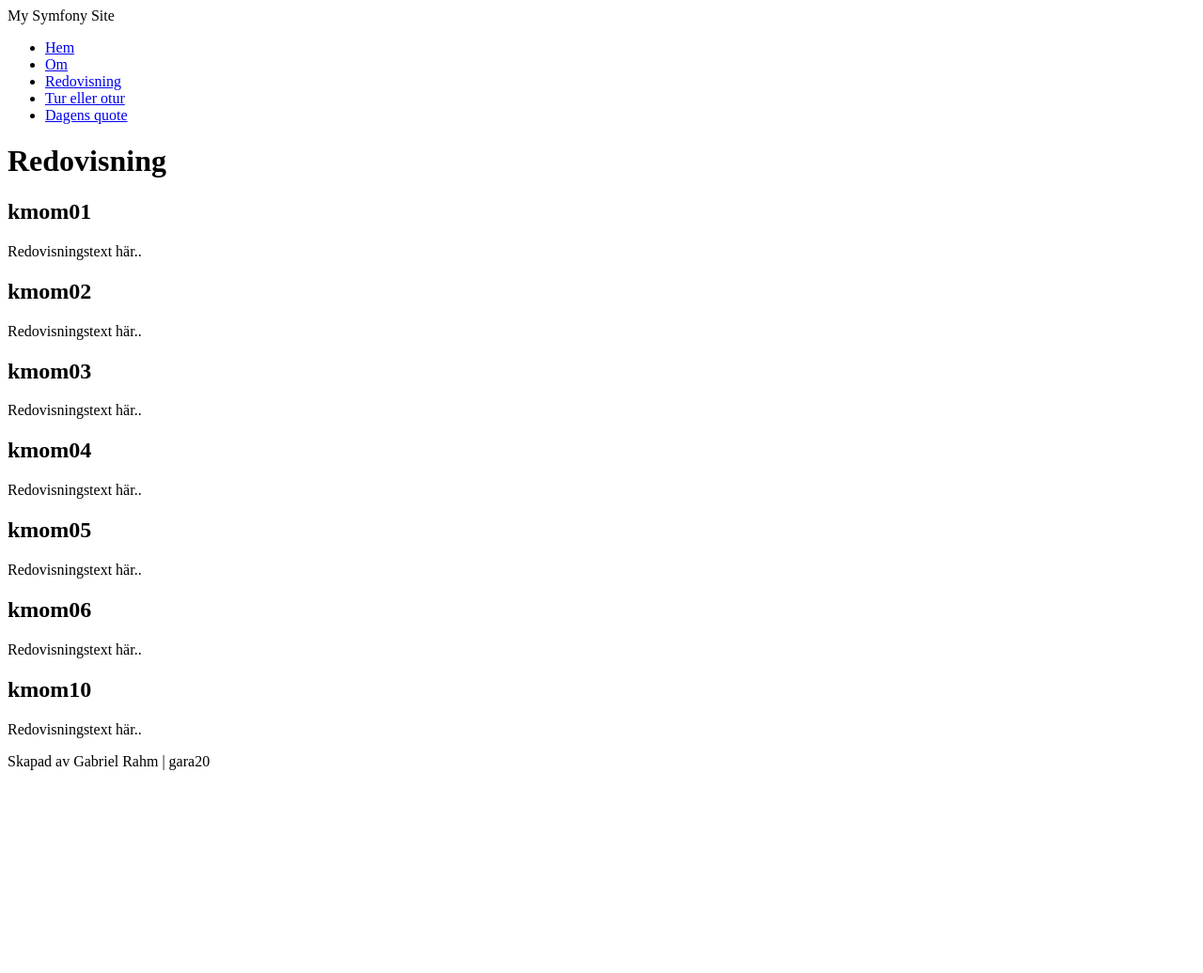
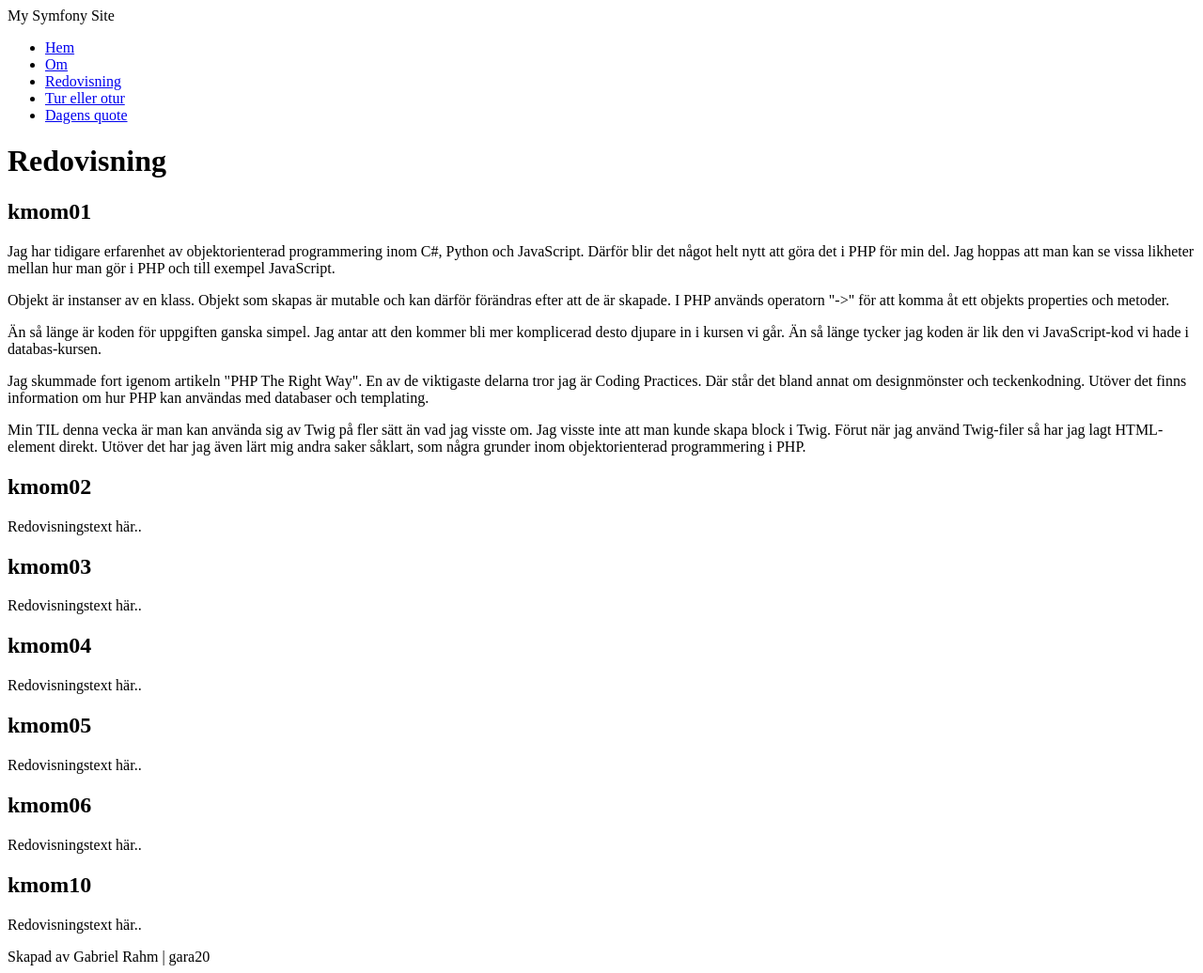
Before and after one commit to Bruffe/mvc-repo, a Symfony app: template templates/report.html.twig in a window 1280 px wide. Shown: the whole page at 94% size. Before the commit the page ends 820 px from the top, so only its background shows below. Run offline with Twig, Linux system fonts and the light colour scheme; the template is opened without the code that fills it, so the values that code supplies are empty; some libraries are stand-ins or nearby versions.

Commit message:
Added report for kmom01

```diff
--- a/templates/report.html.twig
+++ b/templates/report.html.twig
@@ -6,7 +6,19 @@
     <h1>Redovisning</h1>
 
     <h2 id="kmom01">kmom01</h2>
-    <p>Redovisningstext här..</p>
+    <p>Jag har tidigare erfarenhet av objektorienterad programmering inom C#, Python och JavaScript.
+    Därför blir det något helt nytt att göra det i PHP för min del. Jag hoppas att man kan se vissa likheter
+    mellan hur man gör i PHP och till exempel JavaScript.</p>
+    <p>Objekt är instanser av en klass. Objekt som skapas är mutable och kan därför förändras efter att
+    de är skapade. I PHP används operatorn "->" för att komma åt ett objekts properties och metoder.</p>
+    <p>Än så länge är koden för uppgiften ganska simpel. Jag antar att den kommer bli mer komplicerad
+    desto djupare in i kursen vi går. Än så länge tycker jag koden är lik den vi JavaScript-kod vi hade i databas-kursen.</p>
+    <p>Jag skummade fort igenom artikeln "PHP The Right Way". En av de viktigaste delarna tror jag är Coding
+    Practices. Där står det bland annat om designmönster och teckenkodning. Utöver det finns information om
+    hur PHP kan användas med databaser och templating.</p>
+    <p>Min TIL denna vecka är man kan använda sig av Twig på fler sätt än vad jag visste om. Jag visste
+    inte att man kunde skapa block i Twig. Förut när jag använd Twig-filer så har jag lagt HTML-element
+    direkt. Utöver det har jag även lärt mig andra saker såklart, som några grunder inom objektorienterad programmering i PHP.</p>
 
     <h2 id="kmom02">kmom02</h2>
     <p>Redovisningstext här..</p>
```
